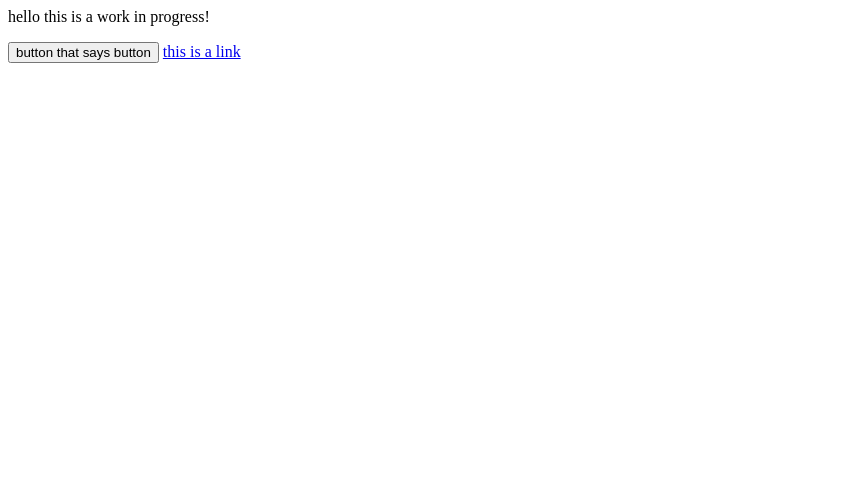
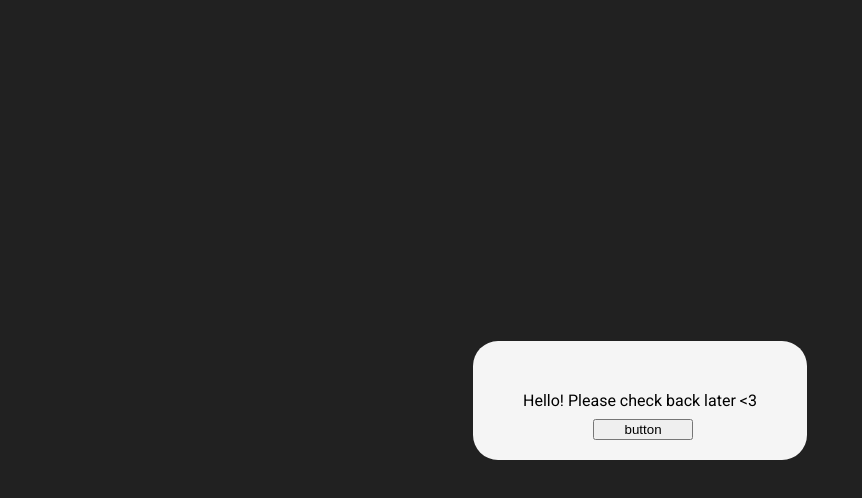
Before and after one commit to samsung-chow/samsung-chow.github.io, a plain HTML site: page index.html in a window 1280 px wide. Shown: the whole page, without its empty margins (0-862 px from the left). Drawn offline with Linux system fonts and the light colour scheme.

Commit message:
added maintanence page, reorganized files

```diff
--- a/index.html
+++ b/index.html
@@ -1,12 +1,23 @@
-<p>
-    hello this is a work in progress!
-</p>
+<!DOCTYPE html>
+<html>
+  <head>
+    <title>Work in progress!</title>
+    <link rel="preconnect" href="https://fonts.googleapis.com">
+    <link rel="preconnect" href="https://fonts.gstatic.com" crossorigin>
+    <link href="https://fonts.googleapis.com/css2?family=Roboto:ital,wght@0,400;0,500;1,700&display=swap" rel="stylesheet">
+    <link rel="stylesheet" href="wip_css/msg.css">
+  </head>
 
-<button href="https://www.youtube.com/watch?v=dQw4w9WgXcQ">
-    button that says button
-</button>
+  <body>
+    <div class="message">
+      <div></div>
+      <div class="box">
+        <span class="text">Hello! Please check back later &lt;3</span>
+        <button class="button">button</button>
 
+      </div>
+      <div></div>
+    </div>
 
-<a href="https://www.youtube.com/watch?v=dQw4w9WgXcQ" target="_blank">
-    this is a link
-</a>
+  </body>
+</html>
--- /dev/null
+++ b/wip_css/msg.css
@@ -0,0 +1,36 @@
+body {
+  background-color: rgb(33, 33, 33);
+  font-family: Roboto, Arial;;
+}
+
+.message{
+  display: flex;
+  position: fixed;
+  top: 0;
+  bottom: 0;
+  right: 0;
+  left: 0;
+  align-items: center;
+  justify-content: space-around;
+  flex-direction: column;
+}
+
+.box {
+  background-color: whitesmoke;
+  display: grid;
+  position: fixed;
+  align-items: center;
+  border-radius: 25px;
+}
+
+.text {
+  padding: 50px 50px 50px 50px;
+
+}
+
+.button {
+  width: 100px;
+  position: absolute;
+  bottom: 20px;
+  left: 120px;
+}
```
Also changed, not shown: main.html (+2 -2 lines), main_css/header_imgs/github-mark.png (renamed from header_imgs/github-mark.png), main_css/styles/general.css (renamed from styles/general.css), main_css/styles/header.css (renamed from styles/header.css), 2 other files.
